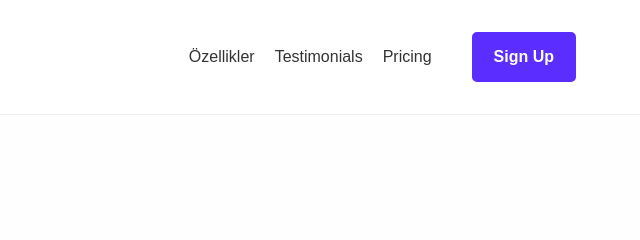
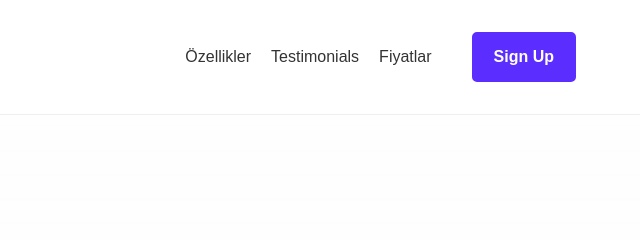
Before and after one commit to ttimocin/sesnot, a plain HTML site: page Frontend/index.html in a window 1280 px wide. Shown: the top 240 px of the page, 640-1280 px from the left. Drawn offline with Linux system fonts and the light colour scheme.

Commit message:
değişiklikler

```diff
--- a/Frontend/index.html
+++ b/Frontend/index.html
@@ -13,7 +13,7 @@
             <ul>
                 <li><a href="#features">Özellikler</a></li>
                 <li><a href="#testimonials">Testimonials</a></li>
-                <li><a href="#pricing">Pricing</a></li>
+                <li><a href="#pricing">Fiyatlar</a></li>
                 <li><a href="#signup" class="cta-button nav-cta">Sign Up</a></li>
             </ul>
         </nav>
```
